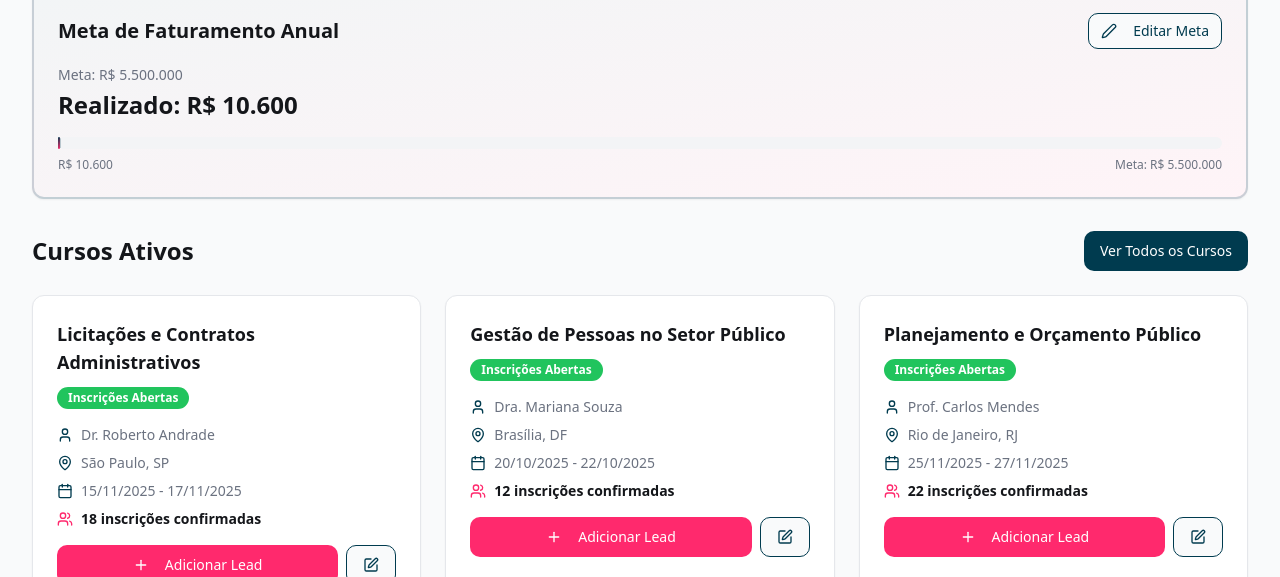
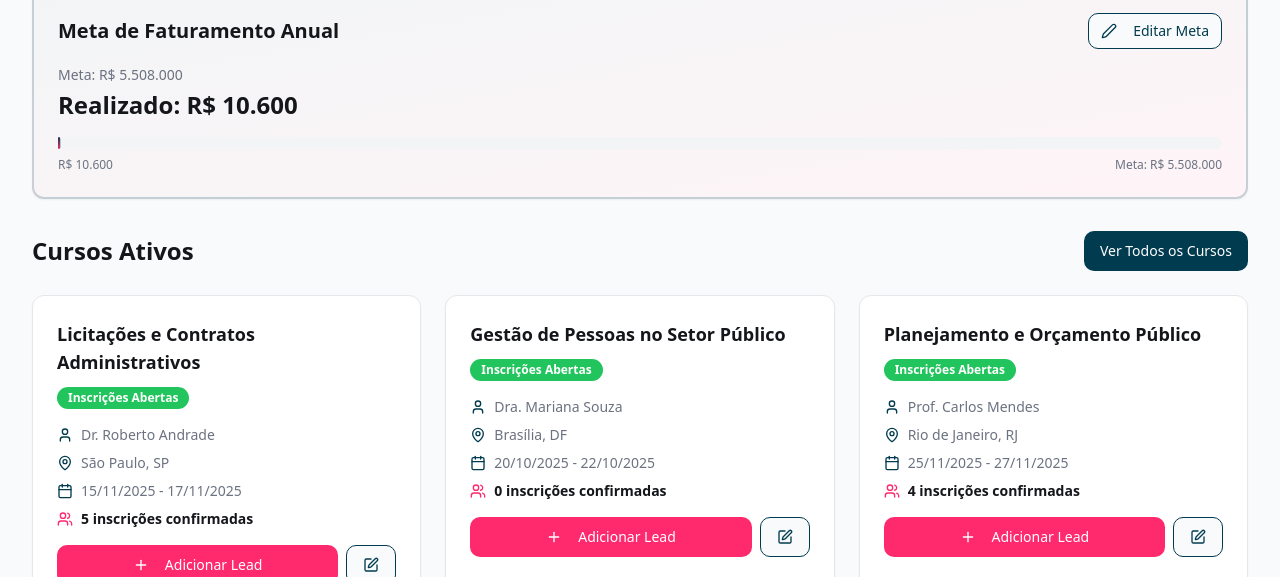
Before and after one commit to patriknazario/sync-star-repo, a React (Vite) app: page / in a window 1280 px wide. Shown: the part 375-952 px from the top of the page. Built offline with nearby package versions, Linux system fonts and the light colour scheme; the HTML template or start-up script is replaced by a standard one.

Commit message:
feat: Implement critical synchronization fixes (Phase 1)

```diff
--- a/src/components/dashboard/CursoCard.tsx
+++ b/src/components/dashboard/CursoCard.tsx
@@ -4,6 +4,7 @@ import { StatusBadge } from '@/components/common/StatusBadge';
 import { Curso, Professor } from '@/data/mockData';
 import { Calendar, MapPin, User, Users, AlertTriangle, Plus, Edit } from 'lucide-react';
 import { formatDate, shouldShowViabilityAlert } from '@/utils/calculations';
+import { useApp } from '@/contexts/AppContext';
 
 interface CursoCardProps {
   curso: Curso;
@@ -13,7 +14,9 @@ interface CursoCardProps {
 }
 
 export function CursoCard({ curso, professor, onAddLead, onEdit }: CursoCardProps) {
-  const showAlert = shouldShowViabilityAlert(curso.inscricoes, curso.dataInicio);
+  const { getInscricoesCurso } = useApp();
+  const inscricoes = getInscricoesCurso(curso.id);
+  const showAlert = shouldShowViabilityAlert(inscricoes, curso.dataInicio);
 
   return (
     <Card className={`p-6 hover:shadow-lg transition-all ${showAlert ? 'border-warning border-2' : ''}`}>
@@ -22,7 +25,7 @@ export function CursoCard({ curso, professor, onAddLead, onEdit }: CursoCardProp
           <AlertTriangle className="h-5 w-5 text-warning flex-shrink-0 mt-0.5" />
           <div className="text-sm">
             <p className="font-semibold text-warning">Atenção: Viabilidade em risco!</p>
-            <p className="text-muted-foreground">Apenas {curso.inscricoes} inscrições confirmadas</p>
+            <p className="text-muted-foreground">Apenas {inscricoes} inscrições confirmadas</p>
           </div>
         </div>
       )}
@@ -52,7 +55,7 @@ export function CursoCard({ curso, professor, onAddLead, onEdit }: CursoCardProp
 
         <div className="flex items-center text-sm text-foreground font-semibold">
           <Users className="h-4 w-4 mr-2 text-accent" />
-          <span>{curso.inscricoes} inscrições confirmadas</span>
+          <span>{inscricoes} inscrições confirmadas</span>
         </div>
       </div>
 
--- a/src/contexts/AppContext.tsx
+++ b/src/contexts/AppContext.tsx
@@ -1,5 +1,6 @@
 import React, { createContext, useContext, useState, useEffect, ReactNode } from 'react';
-import { Curso, Lead, Professor, Vendedora, Cliente, cursos as initialCursos, leads as initialLeads, professores as initialProfessores, vendedoras as initialVendedoras, clientes as initialClientes, metaTotalAnual as initialMetaTotal } from '@/data/mockData';
+import { Curso, Lead, Professor, Vendedora, Cliente, cursos as initialCursos, leads as initialLeads, professores as initialProfessores, vendedoras as initialVendedoras, clientes as initialClientes } from '@/data/mockData';
+import { getInscricoesCurso } from '@/utils/calculations';
 
 interface AppContextType {
   cursos: Curso[];
@@ -8,6 +9,7 @@ interface AppContextType {
   vendedoras: Vendedora[];
   clientes: Cliente[];
   metaTotalAnual: number;
+  getInscricoesCurso: (cursoId: number) => number;
 
   // Cursos
   addCurso: (curso: Omit<Curso, 'id'>) => void;
@@ -62,10 +64,8 @@ export function AppProvider({ children }: { children: ReactNode }) {
     return stored ? JSON.parse(stored) : initialClientes;
   });
 
-  const [metaTotalAnual, setMetaTotalAnualState] = useState<number>(() => {
-    const stored = localStorage.getItem(`${STORAGE_KEY}-metaTotal`);
-    return stored ? JSON.parse(stored) : initialMetaTotal;
-  });
+  // Meta total é calculada dinamicamente a partir das metas individuais
+  const metaTotalAnual = vendedoras.reduce((sum, v) => sum + v.metaAnual, 0);
 
   // Persist to localStorage
   useEffect(() => {
@@ -88,13 +88,14 @@ export function AppProvider({ children }: { children: ReactNode }) {
     localStorage.setItem(`${STORAGE_KEY}-clientes`, JSON.stringify(clientes));
   }, [clientes]);
 
-  useEffect(() => {
-    localStorage.setItem(`${STORAGE_KEY}-metaTotal`, JSON.stringify(metaTotalAnual));
-  }, [metaTotalAnual]);
+  // Função para obter inscrições de um curso dinamicamente
+  const getCursoInscricoes = (cursoId: number): number => {
+    return getInscricoesCurso(leads, cursoId);
+  };
 
   // Cursos
   const addCurso = (curso: Omit<Curso, 'id'>) => {
-    const newCurso = { ...curso, id: Date.now(), inscricoes: 0 };
+    const newCurso = { ...curso, id: Date.now() };
     setCursos([...cursos, newCurso]);
   };
 
@@ -115,7 +116,20 @@ export function AppProvider({ children }: { children: ReactNode }) {
   };
 
   const updateLead = (id: number, updates: Partial<Lead>) => {
-    setLeads(leads.map(l => l.id === id ? { ...l, ...updates } : l));
+    setLeads(prevLeads => {
+      return prevLeads.map(l => {
+        if (l.id === id) {
+          const oldLead = l;
+          const newLead = { ...l, ...updates };
+
+          // Se mudou status de/para "Inscrição Realizada", recalcular será automático
+          // pois usamos getInscricoesCurso que lê o estado atual
+
+          return newLead;
+        }
+        return l;
+      });
+    });
   };
 
   const deleteLead = (id: number) => {
@@ -123,19 +137,15 @@ export function AppProvider({ children }: { children: ReactNode }) {
   };
 
   const moveLeadStatus = (id: number, newStatus: Lead['status'], motivoPerda?: Lead['motivoPerda'], observacoes?: string) => {
-    setLeads(leads.map(l => {
+    setLeads(prevLeads => {
+      return prevLeads.map(l => {
         if (l.id === id) {
           const updates: Partial<Lead> = { status: newStatus };
 
           if (newStatus === 'Inscrição Realizada') {
             updates.dataConversao = new Date().toISOString().split('T')[0];
             updates.motivoPerda = undefined;
-
-          // Incrementar inscrições do curso
-          const curso = cursos.find(c => c.id === l.cursoId);
-          if (curso) {
-            updateCurso(curso.id, { inscricoes: (curso.inscricoes || 0) + l.quantidadeInscricoes });
-          }
+            // Não precisa mais atualizar manualmente - getInscricoesCurso calcula dinamicamente
           } else if (newStatus === 'Proposta Declinada') {
             updates.motivoPerda = motivoPerda;
             updates.observacoes = observacoes;
@@ -144,7 +154,8 @@ export function AppProvider({ children }: { children: ReactNode }) {
           return { ...l, ...updates };
         }
         return l;
-    }));
+      });
+    });
   };
 
   // Professores
@@ -164,10 +175,20 @@ export function AppProvider({ children }: { children: ReactNode }) {
   // Vendedoras
   const updateVendedoraMeta = (id: number, metaMensal: number, metaAnual: number) => {
     setVendedoras(vendedoras.map(v => v.id === id ? { ...v, metaMensal, metaAnual } : v));
+    // metaTotalAnual é recalculado automaticamente como campo derivado
   };
 
   const setMetaTotalAnual = (meta: number) => {
-    setMetaTotalAnualState(meta);
+    // Distribuir a meta proporcionalmente entre as vendedoras
+    const totalAtual = vendedoras.reduce((sum, v) => sum + v.metaAnual, 0);
+    if (totalAtual === 0) return;
+
+    const fator = meta / totalAtual;
+    setVendedoras(vendedoras.map(v => ({
+      ...v,
+      metaAnual: Math.round(v.metaAnual * fator),
+      metaMensal: Math.round((v.metaAnual * fator) / 12)
+    })));
   };
 
   const value = {
@@ -177,6 +198,7 @@ export function AppProvider({ children }: { children: ReactNode }) {
     vendedoras,
     clientes,
     metaTotalAnual,
+    getInscricoesCurso: getCursoInscricoes,
     addCurso,
     updateCurso,
     deleteCurso,
--- a/src/data/mockData.ts
+++ b/src/data/mockData.ts
@@ -32,7 +32,7 @@ export interface Curso {
   valorInscricao: number;
   descricao: string;
   status: 'Planejado' | 'Inscrições Abertas' | 'Em Andamento' | 'Concluído' | 'Cancelado';
-  inscricoes: number;
+  // inscricoes é calculado dinamicamente via getInscricoesCurso
 }
 
 export interface Lead {
@@ -162,8 +162,7 @@ export const cursos: Curso[] = [
     cargaHoraria: 24,
     valorInscricao: 1200,
     descricao: "Curso completo sobre o processo licitatório e gestão de contratos públicos",
-    status: "Inscrições Abertas",
-    inscricoes: 18
+    status: "Inscrições Abertas"
   },
   {
     id: 2,
@@ -176,8 +175,7 @@ export const cursos: Curso[] = [
     cargaHoraria: 20,
     valorInscricao: 980,
     descricao: "Estratégias modernas de gestão de pessoas aplicadas ao setor público",
-    status: "Inscrições Abertas",
-    inscricoes: 12
+    status: "Inscrições Abertas"
   },
   {
     id: 3,
@@ -190,8 +188,7 @@ export const cursos: Curso[] = [
     cargaHoraria: 24,
     valorInscricao: 1150,
     descricao: "Elaboração e gestão do orçamento público com foco em eficiência",
-    status: "Inscrições Abertas",
-    inscricoes: 22
+    status: "Inscrições Abertas"
   },
   {
     id: 4,
@@ -204,8 +201,7 @@ export const cursos: Curso[] = [
     cargaHoraria: 20,
     valorInscricao: 1050,
     descricao: "Programas de integridade e compliance aplicados ao setor público",
-    status: "Planejado",
-    inscricoes: 0
+    status: "Planejado"
   },
   {
     id: 5,
@@ -218,8 +214,7 @@ export const cursos: Curso[] = [
     cargaHoraria: 24,
     valorInscricao: 1180,
     descricao: "Metodologias ágeis e tradicionais aplicadas a projetos governamentais",
-    status: "Em Andamento",
-    inscricoes: 25
+    status: "Em Andamento"
   },
   {
     id: 6,
@@ -232,8 +227,7 @@ export const cursos: Curso[] = [
     cargaHoraria: 20,
     valorInscricao: 1100,
     descricao: "Técnicas de auditoria e controladoria para gestores públicos",
-    status: "Concluído",
-    inscricoes: 30
+    status: "Concluído"
   }
 ];
 
@@ -347,4 +341,4 @@ export const clientes: Cliente[] = [
   }
 ];
 
-export const metaTotalAnual = 5500000;
+// metaTotalAnual agora é calculado dinamicamente como soma das metas das vendedoras
--- a/src/pages/Analises.tsx
+++ b/src/pages/Analises.tsx
@@ -9,7 +9,7 @@ import {
 import { Lead } from '@/data/mockData';
 
 export default function Analises() {
-  const { leads, cursos, vendedoras } = useApp();
+  const { leads, cursos, vendedoras, getInscricoesCurso } = useApp();
 
   // Performance por Estado
   const faturamentoPorEstado = cursos.reduce((acc, curso) => {
@@ -29,8 +29,7 @@ export default function Analises() {
 
   // Performance por Tema
   const faturamentoPorTema = cursos.reduce((acc, curso) => {
-    const leadsDoCurso = leads.filter(l => l.cursoId === curso.id && l.status === 'Inscrição Realizada');
-    const inscricoes = leadsDoCurso.reduce((sum, l) => sum + l.quantidadeInscricoes, 0);
+    const inscricoes = getInscricoesCurso(curso.id);
 
     if (!acc[curso.tema]) {
       acc[curso.tema] = { tema: curso.tema, inscricoes: 0 };
--- a/src/pages/Cursos.tsx
+++ b/src/pages/Cursos.tsx
@@ -28,7 +28,7 @@ import { toast } from 'sonner';
 const estados = ['SP', 'RJ', 'MG', 'DF', 'BA', 'CE', 'PE', 'PR', 'RS', 'SC', 'GO', 'AM', 'PA'];
 
 export default function Cursos() {
-  const { cursos, professores, addCurso, updateCurso, deleteCurso } = useApp();
+  const { cursos, professores, addCurso, updateCurso, deleteCurso, getInscricoesCurso } = useApp();
   const [searchTerm, setSearchTerm] = useState('');
   const [statusFilter, setStatusFilter] = useState<string>('all');
   const [isDialogOpen, setIsDialogOpen] = useState(false);
--- a/src/pages/Relatorios.tsx
+++ b/src/pages/Relatorios.tsx
@@ -5,7 +5,7 @@ import { FileDown, Calendar as CalendarIcon } from 'lucide-react';
 import { toast } from 'sonner';
 
 export default function Relatorios() {
-  const { cursos, leads } = useApp();
+  const { cursos, leads, getInscricoesCurso } = useApp();
 
   const handleExportRelatorio = (tipo: string) => {
     toast.success(`Relatório de ${tipo} gerado com sucesso!`, {
@@ -120,7 +120,7 @@ export default function Relatorios() {
                       </p>
                     </div>
                     <div className="text-right">
-                      <p className="text-sm font-medium text-accent">{curso.inscricoes} inscrições</p>
+                      <p className="text-sm font-medium text-accent">{getInscricoesCurso(curso.id)} inscrições</p>
                       <p className="text-xs text-muted-foreground">{curso.status}</p>
                     </div>
                   </div>
--- a/src/utils/calculations.ts
+++ b/src/utils/calculations.ts
@@ -1,4 +1,11 @@
-import { Lead, Vendedora } from '@/data/mockData';
+import { Lead, Vendedora, Curso } from '@/data/mockData';
+
+// Calcula inscrições realizadas de um curso dinamicamente a partir dos leads
+export const getInscricoesCurso = (leads: Lead[], cursoId: number): number => {
+  return leads
+    .filter(l => l.cursoId === cursoId && l.status === 'Inscrição Realizada')
+    .reduce((sum, l) => sum + l.quantidadeInscricoes, 0);
+};
 
 export const calculateComissao = (faturamento: number): number => {
   return faturamento * 0.05;
```
Lines whose indentation alone changed are shown as unchanged.
